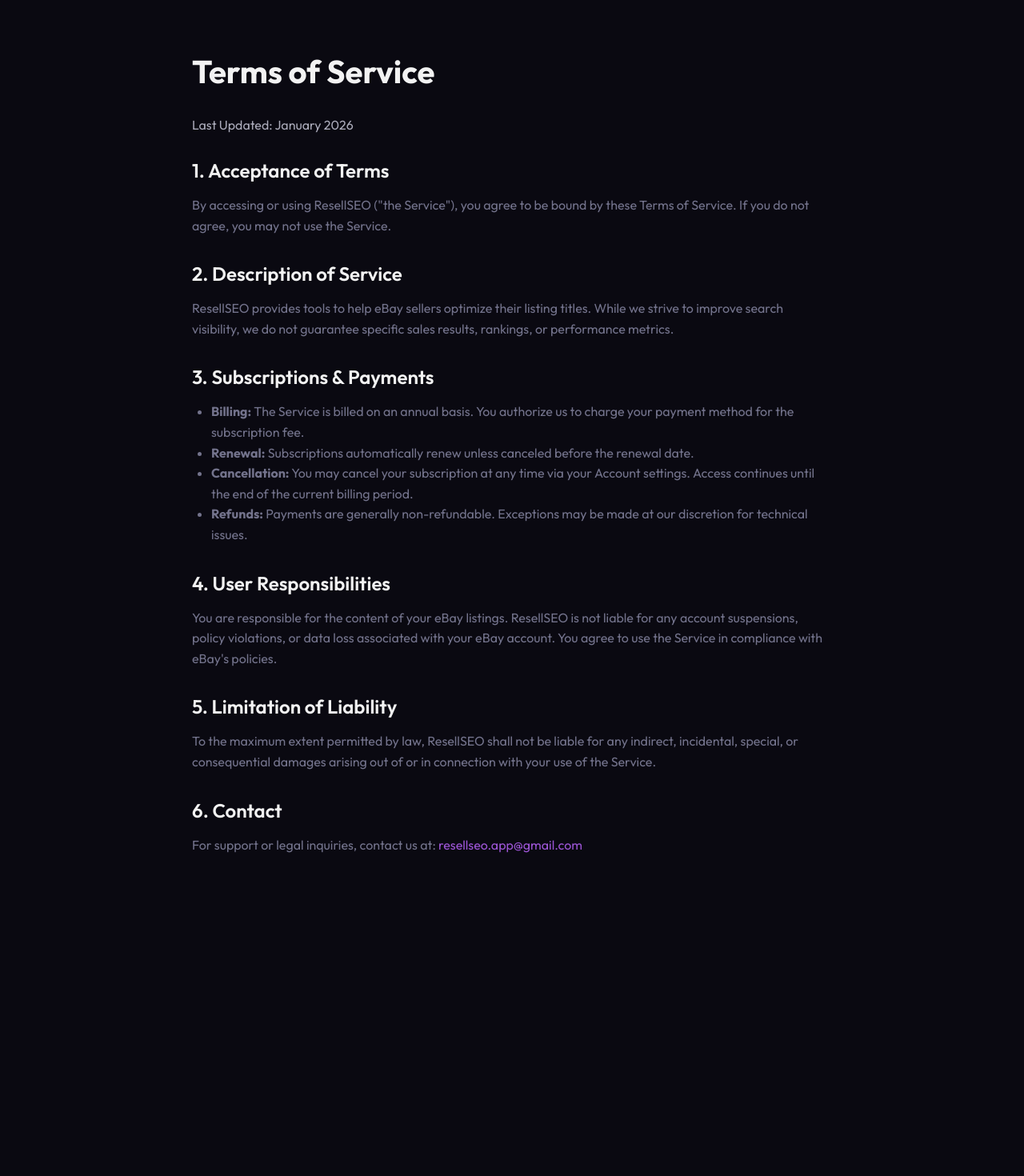
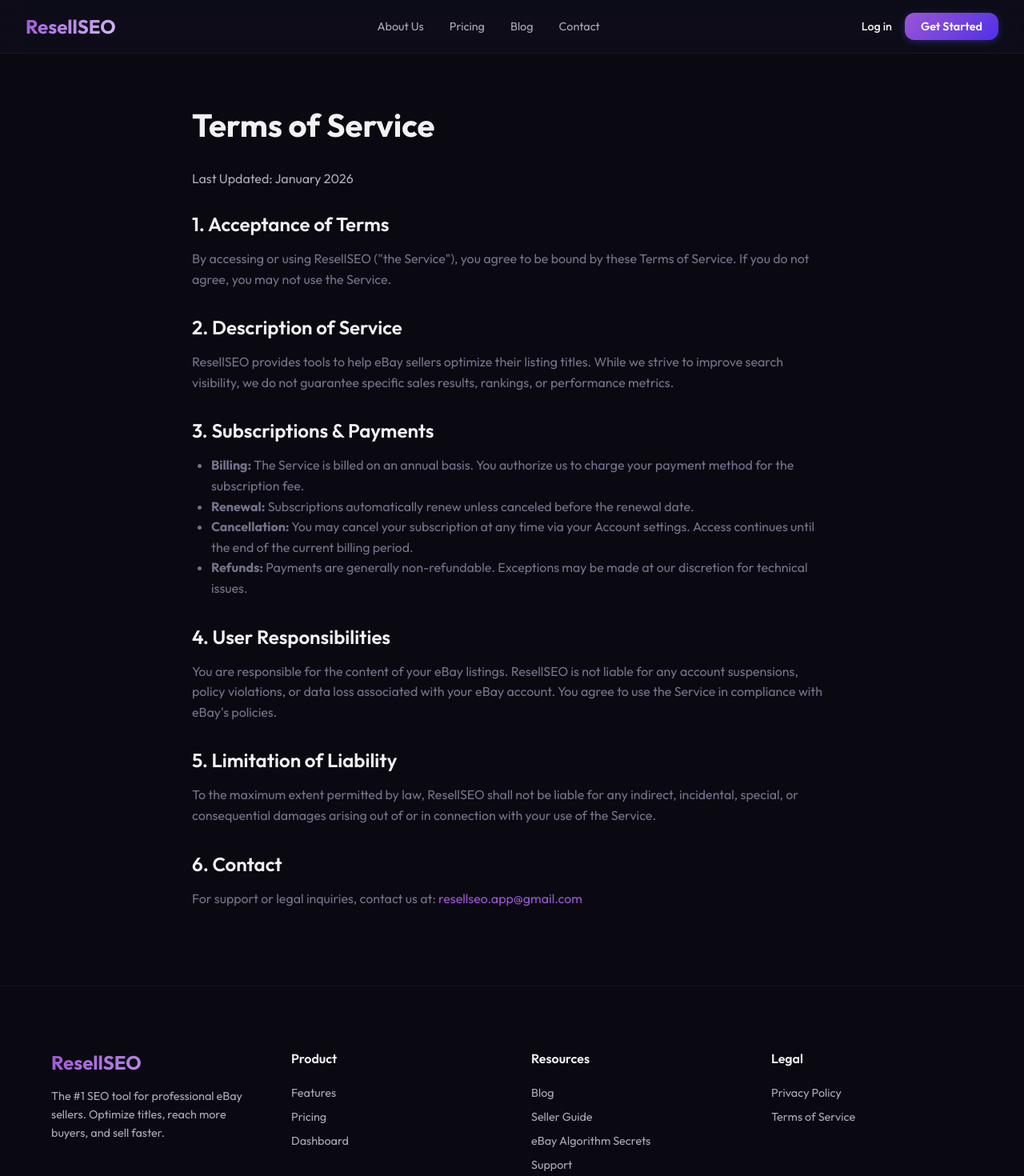
Before and after one commit to spencerstarky/resell-seo, a Next.js app: page /legal/terms in a window 1280 px wide. Shown: the top 1470 px of the page at 80% size. Before the commit the page ends 1165 px from the top, so only its background shows below. Built offline with nearby package versions, Linux system fonts and the light colour scheme; no server answers.

Commit message:
UI: Add Navbar and Footer to Legal pages for better navigation.

```diff
--- a/app/legal/terms/page.tsx
+++ b/app/legal/terms/page.tsx
@@ -1,6 +1,11 @@
+import Navbar from '@/components/Navbar';
+import Footer from '@/components/Footer';
+
 export default function TermsOfService() {
     return (
-        <div className="container" style={{ padding: '4rem 0', maxWidth: '800px' }}>
+        <div style={{ minHeight: '100vh', display: 'flex', flexDirection: 'column' }}>
+            <Navbar />
+            <main className="container" style={{ padding: '4rem 0', maxWidth: '800px', flex: 1 }}>
                 <h1 style={{ fontSize: '2.5rem', fontWeight: 800, marginBottom: '2rem' }}>Terms of Service</h1>
                 <p style={{ color: 'var(--color-text-muted)', marginBottom: '2rem' }}>Last Updated: January 2026</p>
 
@@ -48,6 +53,8 @@ export default function TermsOfService() {
                         For support or legal inquiries, contact us at: <a href="mailto:resellseo.app@gmail.com" style={{ color: 'var(--color-primary)' }}>resellseo.app@gmail.com</a>
                     </p>
                 </section>
+            </main>
+            <Footer />
         </div>
     );
 }
```
Also changed, not shown: app/legal/privacy/page.tsx (+8 -1 lines). Lines whose indentation alone changed are shown as unchanged.
